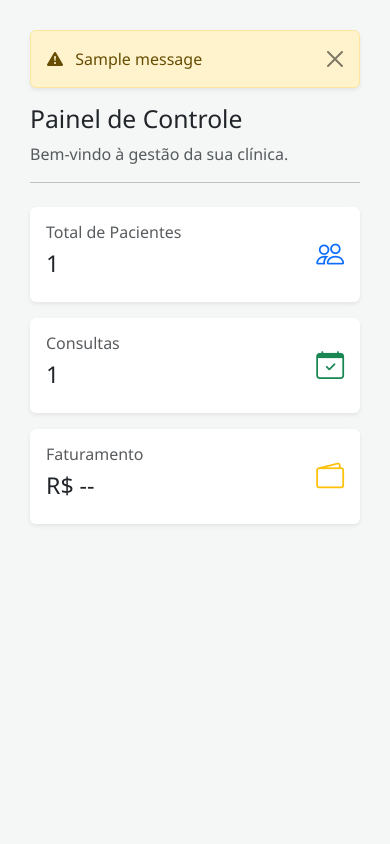
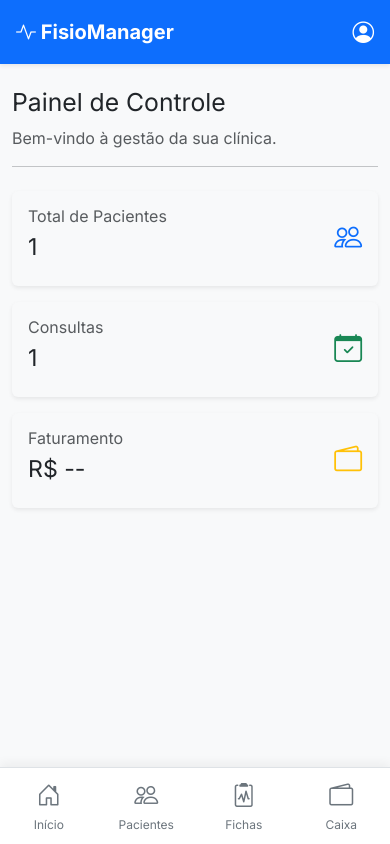
Before and after one commit to alvarohs84/FisioManager, a Flask app: template templates/dashboard.html in a window 390 px wide. Run offline with Flask 3, Linux system fonts and the light colour scheme; the template is opened without the code that fills it: most values are stand-ins (such as "Sample title", 1, 10 or a date in 2020); one stand-in notice (Sample message) is shown; some libraries are stand-ins or nearby versions.

Commit message:
Correcao menu mobile layout

```diff
--- a/templates/layout.html
+++ b/templates/layout.html
@@ -2,146 +2,70 @@
 <html lang="pt-br">
 <head>
     <meta charset="UTF-8">
-    <meta name="viewport" content="width=device-width, initial-scale=1, shrink-to-fit=no">
-    <title>FisioManager Pro</title>
-
+    <meta name="viewport" content="width=device-width, initial-scale=1, maximum-scale=1, user-scalable=no">
+    <title>FisioManager</title>
     <link href="https://cdn.jsdelivr.net/npm/bootstrap@5.3.0/dist/css/bootstrap.min.css" rel="stylesheet">
-    <link rel="stylesheet" href="https://cdn.jsdelivr.net/npm/bootstrap-icons@1.10.0/font/bootstrap-icons.css">
+    <link rel="stylesheet" href="https://cdn.jsdelivr.net/npm/bootstrap-icons@1.11.0/font/bootstrap-icons.css">
+    <link href="https://fonts.googleapis.com/css2?family=Inter:wght@300;400;600;700&display=swap" rel="stylesheet">
 
     <style>
-        body {
-            background-color: #f4f7f6;
-            font-family: 'Segoe UI', Roboto, Helvetica, Arial, sans-serif;
+        :root { --bs-primary: #0d6efd; --bs-body-bg: #f8f9fa; }
+        body { font-family: 'Inter', sans-serif; background-color: var(--bs-body-bg); padding-bottom: 80px; /* Espaço para o menu inferior */ }
+
+        /* Navbar Superior (Desktop/Tablet) */
+        .navbar-brand { font-weight: 700; letter-spacing: -0.5px; }
+
+        /* Menu Inferior Fixo (Apenas Mobile) */
+        .bottom-nav {
+            position: fixed; bottom: 0; left: 0; right: 0;
+            background: white; border-top: 1px solid #dee2e6;
+            display: flex; justify-content: space-around; padding: 10px 0;
+            z-index: 1040; box-shadow: 0 -4px 10px rgba(0,0,0,0.05);
         }
+        .nav-item-mobile {
+            text-align: center; color: #6c757d; text-decoration: none; font-size: 0.75rem; flex: 1;
+        }
+        .nav-item-mobile i { font-size: 1.5rem; display: block; margin-bottom: 2px; }
+        .nav-item-mobile.active { color: var(--bs-primary); font-weight: 600; }
 
-        /* --- Sidebar (Menu Lateral) --- */
-        .sidebar {
-            min-height: 100vh;
-            background-color: #ffffff;
-            border-right: 1px solid #e0e0e0;
-            box-shadow: 2px 0 10px rgba(0,0,0,0.03);
-            position: sticky;
-            top: 0;
-            height: 100vh;
-            overflow-y: auto;
-        }
-
-        .brand-container {
-            display: flex;
-            align-items: center;
-            padding: 10px 0;
-            margin-bottom: 40px;
-        }
-
-        .logo-img {
-            width: 55px;
-            height: auto;
-            margin-right: 12px;
-        }
-
-        .brand-title {
-            font-size: 1.8rem;
-            font-weight: 800;
-            color: #007bff;
-            letter-spacing: -0.5px;
-            line-height: 1.2;
-        }
-
-        /* Links do Menu */
-        .nav-link {
-            color: #555;
-            font-weight: 500;
-            font-size: 1.05rem;
-            margin-bottom: 8px;
-            padding: 12px 15px;
-            border-radius: 10px;
-            transition: all 0.2s ease-in-out;
-            display: flex;
-            align-items: center;
-        }
-
-        .nav-link:hover {
-            background-color: #f0f4f8;
-            color: #007bff;
-            transform: translateX(5px);
-        }
-
-        /* Estado Ativo (Página Atual) */
-        .nav-link.active {
-            background-color: #e7f1ff;
-            color: #007bff;
-            font-weight: 700;
-            border-left: 4px solid #007bff;
-        }
-
-        .nav-link i {
-            margin-right: 12px;
-            font-size: 1.2rem;
-        }
-
-        /* Botão Sair */
-        .logout-link {
-            color: #dc3545 !important;
-        }
-        .logout-link:hover {
-            background-color: #fde8e8 !important;
-        }
-
-        /* Área Principal */
-        .main-content {
-            padding: 30px;
-            width: 100%;
+        /* Esconde Menu Inferior no Desktop */
+        @media (min-width: 768px) {
+            .bottom-nav { display: none; }
+            body { padding-bottom: 0; }
         }
     </style>
 </head>
 <body>
 
-<div class="d-flex">
-    <div class="sidebar p-4 d-none d-md-block" style="width: 280px; flex-shrink: 0;">
+    <nav class="navbar navbar-expand-md navbar-dark bg-primary shadow-sm d-none d-md-flex">
+        <div class="container">
+            <a class="navbar-brand" href="/"><i class="bi bi-activity"></i> FisioManager</a>
+            <button class="navbar-toggler" type="button" data-bs-toggle="collapse" data-bs-target="#navbarNav">
+                <span class="navbar-toggler-icon"></span>
+            </button>
+            <div class="collapse navbar-collapse" id="navbarNav">
+                <ul class="navbar-nav ms-auto">
+                    <li class="nav-item"><a class="nav-link" href="/"><i class="bi bi-speedometer2"></i> Painel</a></li>
+                    <li class="nav-item"><a class="nav-link" href="/pacientes"><i class="bi bi-people"></i> Pacientes</a></li>
+                    <li class="nav-item"><a class="nav-link" href="/prontuarios"><i class="bi bi-journal-medical"></i> Prontuários</a></li>
+                    <li class="nav-item"><a class="nav-link" href="/financeiro"><i class="bi bi-cash-coin"></i> Financeiro</a></li>
+                </ul>
+            </div>
+        </div>
+    </nav>
 
-        <div class="brand-container">
-            <img src="{{ url_for('static', filename='logo_fisio.png') }}" alt="Logo" class="logo-img">
-            <span class="brand-title">FisioManager</span>
-        </div>
-
-        <ul class="nav flex-column">
-            <li class="nav-item">
-                <a class="nav-link {% if request.endpoint == 'dashboard' %}active{% endif %}" href="{{ url_for('dashboard') }}">
-                    <i class="bi bi-speedometer2"></i> Painel Geral
-                </a>
-            </li>
-            <li class="nav-item">
-                <a class="nav-link {% if request.endpoint == 'pacientes' %}active{% endif %}" href="{{ url_for('pacientes') }}">
-                    <i class="bi bi-people"></i> Pacientes
-                </a>
-            </li>
-            <li class="nav-item">
-                <a class="nav-link {% if request.endpoint == 'agenda' %}active{% endif %}" href="{{ url_for('agenda') }}">
-                    <i class="bi bi-calendar-check-fill"></i> Agenda Inteligente
-                </a>
-            </li>
-
-            <li class="nav-item">
-                <a class="nav-link {% if request.endpoint == 'prontuarios' %}active{% endif %}" href="{{ url_for('prontuarios') }}">
-                    <i class="bi bi-journal-medical"></i> Prontuários
-                </a>
-            </li>
-
-            <li class="nav-item mt-5 pt-5 border-top">
-                <a class="nav-link logout-link" href="{{ url_for('logout') }}">
-                    <i class="bi bi-box-arrow-left"></i> Sair do Sistema
-                </a>
-            </li>
-        </ul>
+    <div class="d-md-none bg-primary text-white p-3 shadow-sm d-flex justify-content-between align-items-center">
+        <span class="fw-bold fs-5"><i class="bi bi-activity"></i> FisioManager</span>
+        <i class="bi bi-person-circle fs-4"></i>
     </div>
 
-    <div class="flex-grow-1 main-content">
-        {% with messages = get_flashed_messages() %}
+    <div class="container mt-4">
+        {% with messages = get_flashed_messages(with_categories=true) %}
             {% if messages %}
-                {% for message in messages %}
-                    <div class="alert alert-warning alert-dismissible fade show shadow-sm" role="alert">
-                        <i class="bi bi-exclamation-triangle-fill me-2"></i> {{ message }}
-                        <button type="button" class="btn-close" data-bs-dismiss="alert" aria-label="Fechar"></button>
+                {% for category, message in messages %}
+                    <div class="alert alert-{{ category }} alert-dismissible fade show" role="alert">
+                        {{ message }}
+                        <button type="button" class="btn-close" data-bs-dismiss="alert"></button>
                     </div>
                 {% endfor %}
             {% endif %}
@@ -149,9 +73,33 @@
 
         {% block content %}{% endblock %}
     </div>
-</div>
 
-<script src="https://cdn.jsdelivr.net/npm/bootstrap@5.3.0/dist/js/bootstrap.bundle.min.js"></script>
+    <nav class="bottom-nav d-md-none">
+        <a href="/" class="nav-item-mobile {% if request.path == '/' %}active{% endif %}">
+            <i class="bi bi-house-door"></i> Início
+        </a>
+        <a href="/pacientes" class="nav-item-mobile {% if request.path == '/pacientes' %}active{% endif %}">
+            <i class="bi bi-people"></i> Pacientes
+        </a>
+        <a href="/prontuarios" class="nav-item-mobile {% if request.path == '/prontuarios' %}active{% endif %}">
+            <i class="bi bi-clipboard2-pulse"></i> Fichas
+        </a>
+        <a href="/financeiro" class="nav-item-mobile {% if request.path == '/financeiro' %}active{% endif %}">
+            <i class="bi bi-wallet2"></i> Caixa
+        </a>
+    </nav>
 
+    <script src="https://cdn.jsdelivr.net/npm/bootstrap@5.3.0/dist/js/bootstrap.bundle.min.js"></script>
+
+    <script>
+        // Fecha alertas automaticamente após 4s
+        setTimeout(function() {
+            var alerts = document.querySelectorAll('.alert');
+            alerts.forEach(function(alert) {
+                var bsAlert = new bootstrap.Alert(alert);
+                bsAlert.close();
+            });
+        }, 4000);
+    </script>
 </body>
 </html>
```
